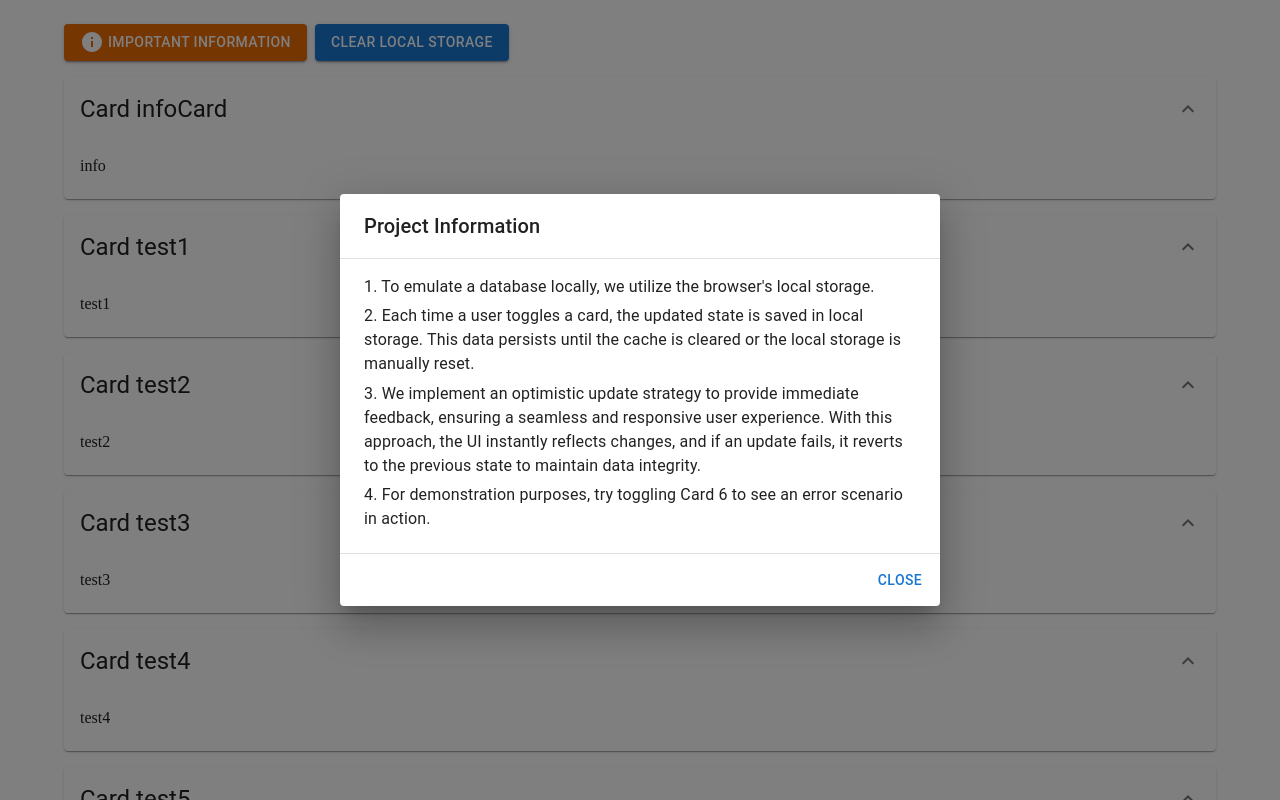
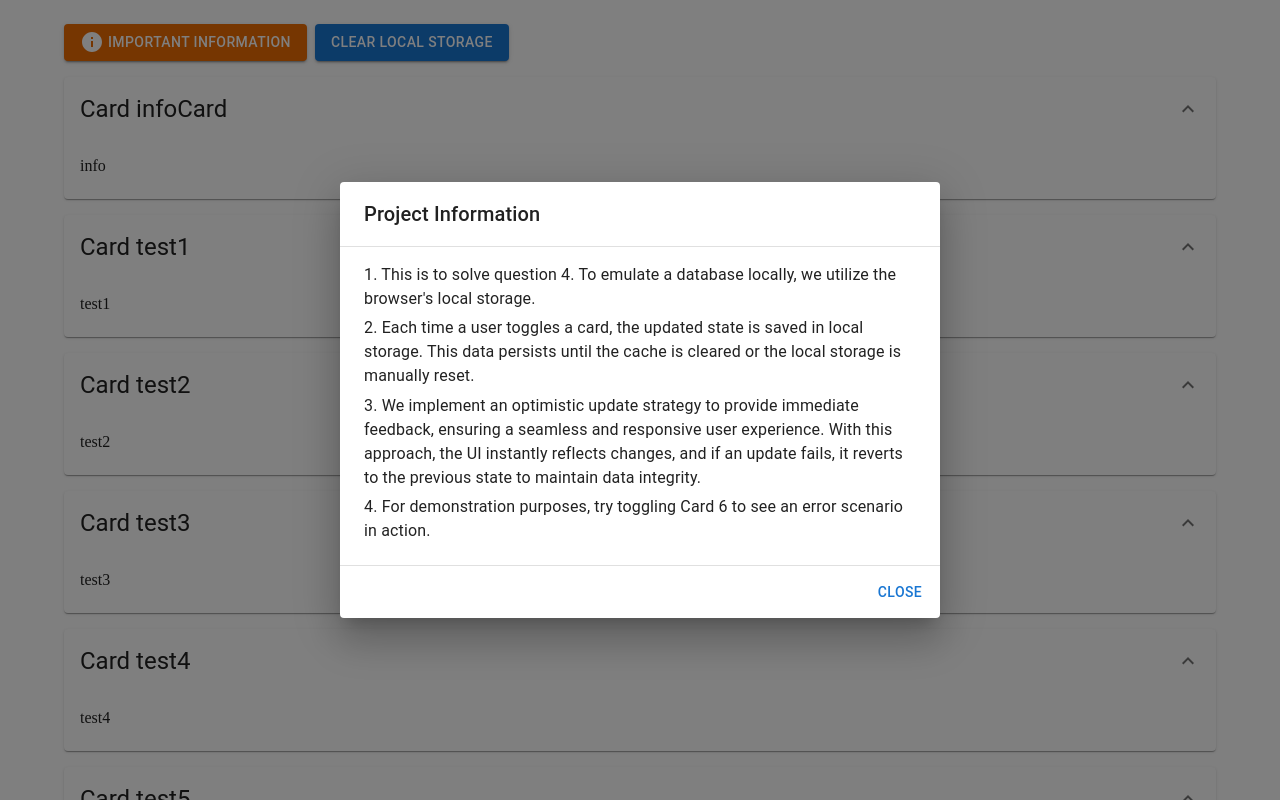
Before and after one commit to Fernando-Espinosa/toggle-state, a React app: page / in a window 1280 px wide. Both pictures are taken after a click on the button "IMPORTANT INFORMATION". Shown: the top 800 px of the page. Built offline with nearby package versions, Linux system fonts and the light colour scheme.

Commit message:
Add info

```diff
--- a/src/components/Info/index.tsx
+++ b/src/components/Info/index.tsx
@@ -27,8 +27,8 @@ function ToggleInfoDialog() {
         <DialogTitle id="dialog-title">Project Information</DialogTitle>
         <DialogContent dividers>
           <Typography gutterBottom>
-            1. To emulate a database locally, we utilize the browser's local
-            storage.
+            1. This is to solve question 4. To emulate a database locally, we
+            utilize the browser's local storage.
           </Typography>
           <Typography gutterBottom>
             2. Each time a user toggles a card, the updated state is saved in
```
